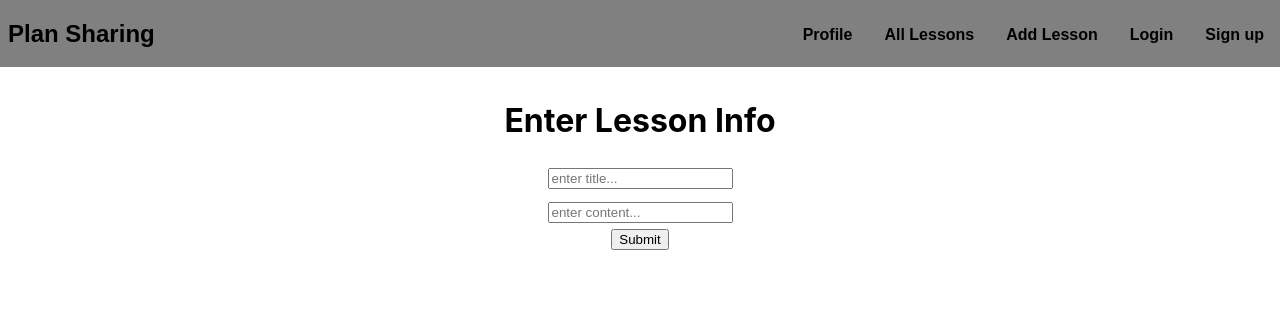
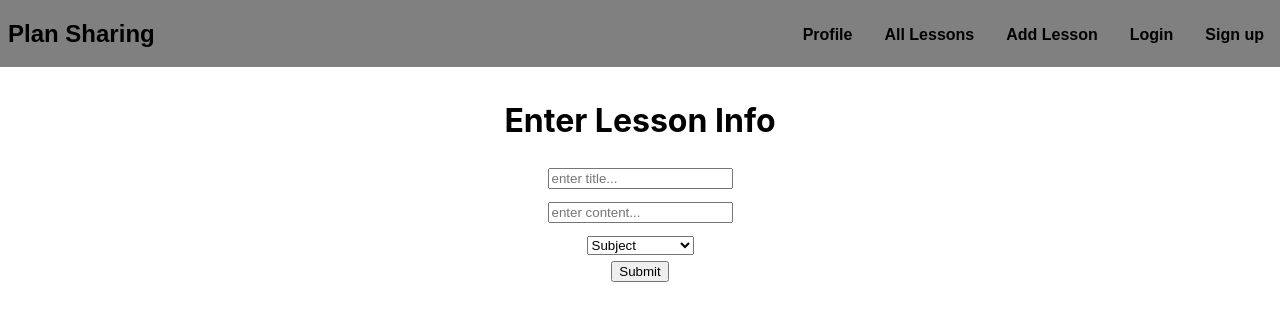
Before and after one commit to eric-klimowich/plan-sharing-frontend, a React (Create React App) app: page /profile/addlesson in a window 1280 px wide. Shown: the top 320 px of the page. Built offline with nearby package versions, Linux system fonts and the light colour scheme.

Commit message:
Created input for lesson subject

```diff
--- a/src/AddLesson.js
+++ b/src/AddLesson.js
@@ -1,11 +1,14 @@
 import React, { Component } from 'react'
 import { connect } from 'react-redux'
+
+const subjects = ["ELA", "Math", "Science", "Social Studies", "Art", "Music", "PE"]
 
 class AddLesson extends Component {
 
   state = {
     title: '',
-    content: ''
+    content: '',
+    subject: ''
   }
 
   handleAddLesson = (event, lesson) => {
@@ -55,6 +58,19 @@ class AddLesson extends Component {
             placeholder="enter content..."
             onChange={this.handleChangeLessonInput}
           />
+          <select
+            className="add-lesson-form__input"
+            name="subject"
+            value={this.state.subject}
+            onChange={this.handleChangeLessonInput}
+          >
+            <option>Subject</option>
+              {subjects.map(subject => {
+                return (
+                  <option key={subject} value={subject} >{subject}</option>
+                )})
+              }
+          </select>
           <input
             type="submit"
             name="submit"
```
